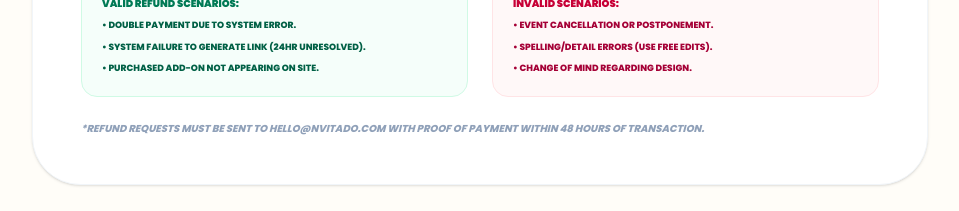
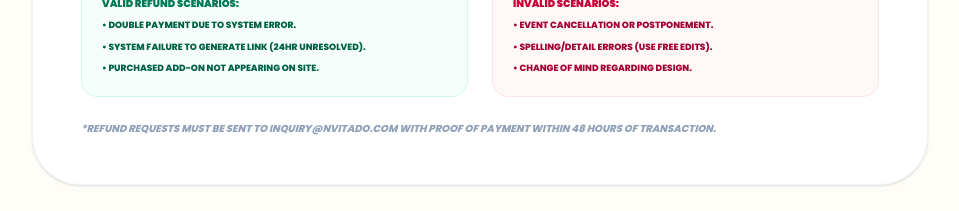
Before and after one commit to nomuu/nvitado-builder, a Next.js app: page /terms in a window 1280 px wide. Shown: the part 1100-1311 px from the top of the page, without its empty margins (160-1119 px from the left). Built offline with nearby package versions, Linux system fonts and the light colour scheme.

Commit message:
Update page.tsx

```diff
--- a/app/terms/page.tsx
+++ b/app/terms/page.tsx
@@ -93,7 +93,7 @@ export default function TermsPage() {
               </div>
             </div>
             <p className="mt-6 text-[10px] font-bold text-slate-400 uppercase italic">
-              *Refund requests must be sent to hello@nvitado.com with proof of payment within 48 hours of transaction.
+              *Refund requests must be sent to inquiry@nvitado.com with proof of payment within 48 hours of transaction.
             </p>
           </motion.div>
 
```
